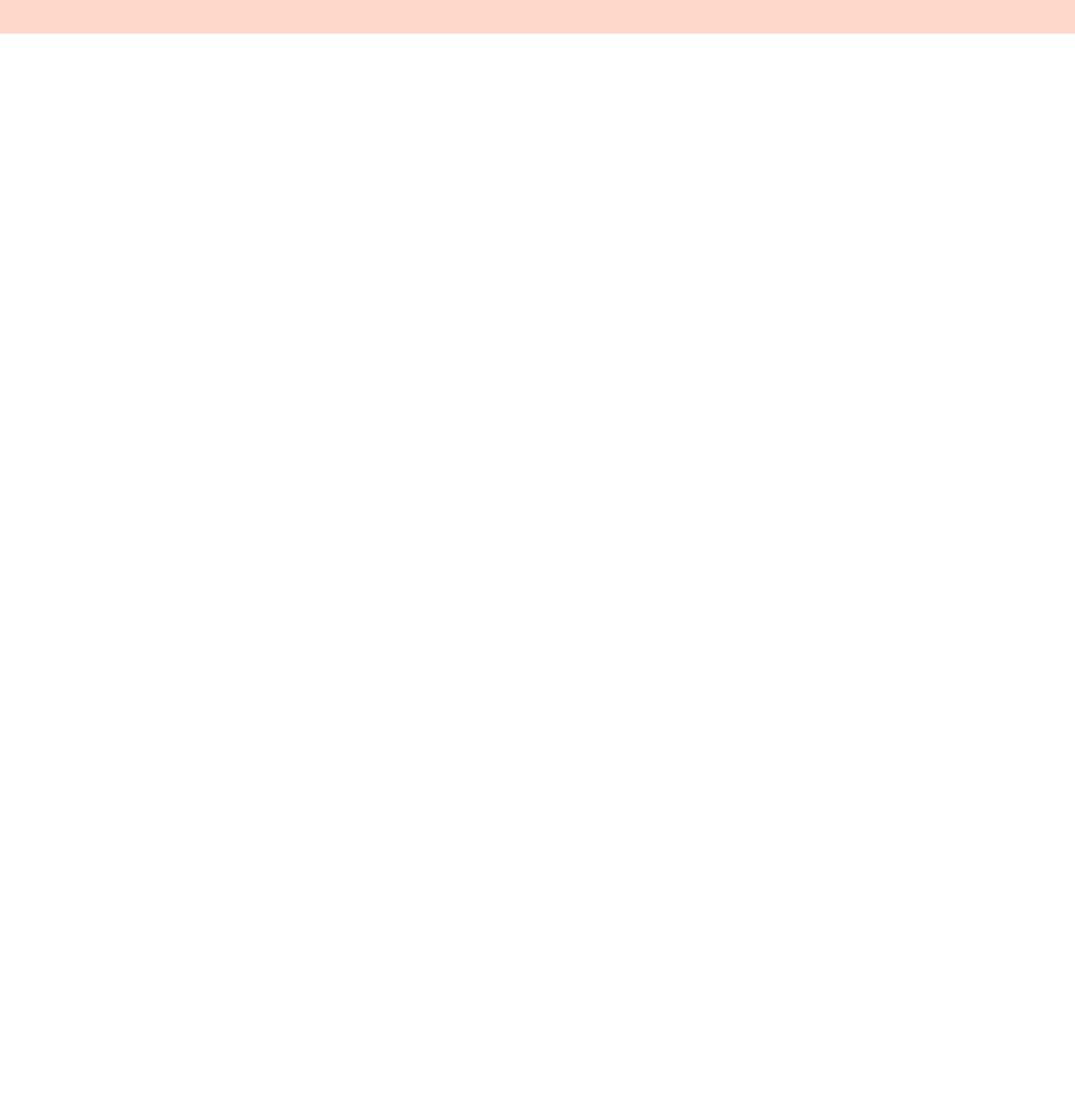
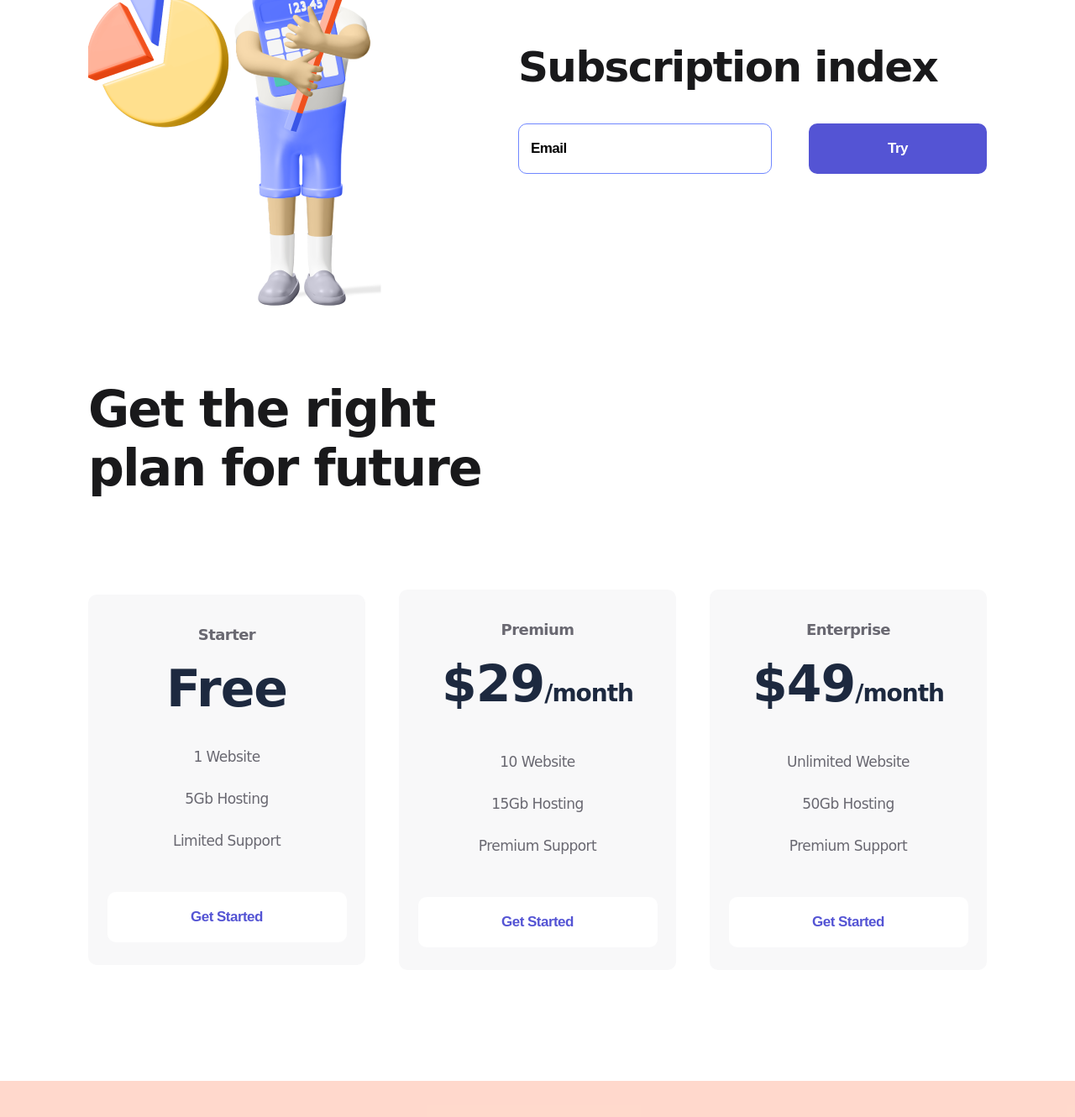
Before and after one commit to VovaShulepa/Byte-Academy-Marathon, a plain HTML site: page index.html in a window 1280 px wide. Shown: the part 971-2301 px from the top of the page at 84% size. Before the commit the page ends 1011 px from the top, so only its background shows below. Drawn offline with nearby package versions, Linux system fonts and the light colour scheme.

Commit message:
Add files via upload

```diff
--- a/index.html
+++ b/index.html
@@ -48,6 +48,59 @@
          <img src="./img/firstmen.png" alt="firstmen">
       </div>
     </section>
+    <section class="container subscribe">
+      <div>
+         <img src="./img/secondmen.png" alt="second men">
+      </div>
+      <div>
+         <h2 class="subscribe__title">Subscription index</h2>
+         <form>
+             <input class="input" type="email" placeholder="Email">
+            <button class="button button__violet">Try</button>
+         </form>
+      </div>
+    </section>
+    <section class="container plan">
+       <h2 class="plan__title">Get the right plan for future</h2>
+       <div class="plan__flex">
+           <div class="item">
+              <p class="item__text">Starter</p>
+              <h3 class="item__title">
+                   Free
+              </h3>
+              <ul>
+                  <li class="item__li">1 Website</li>
+                  <li class="item__li">5Gb Hosting</li>
+                  <li class="item__li">Limited Support</li>
+              </ul>
+              <button class="button button__item">Get Started</button>
+           </div>
+           <div class="item">
+            <p class="item__text">Premium</p>
+            <h3 class="item__title">
+                 $29<span>/month</span>
+            </h3>
+            <ul>
+                <li class="item__li">10 Website</li>
+                <li class="item__li">15Gb Hosting</li>
+                <li class="item__li">Premium Support</li>
+            </ul>
+            <button class="button button__item">Get Started</button>
+         </div>
+         <div class="item">
+            <p class="item__text">Enterprise</p>
+            <h3 class="item__title">
+                 $49<span>/month</span>
+            </h3>
+            <ul>
+                <li class="item__li">Unlimited Website</li>
+                <li class="item__li">50Gb Hosting</li>
+                <li class="item__li">Premium Support</li>
+            </ul>
+            <button class="button button__item">Get Started</button>
+         </div>
+       </div>
+    </section>
     <footer class="footer">
       <div class="container footer__flex">
          <div>
--- a/style/style.css
+++ b/style/style.css
@@ -1,6 +1,6 @@
 
    body{
-   font-family: 'DM Sans', sans-serif;
+      font-family: cursive;
    }
 
    a{
@@ -18,7 +18,7 @@ a{
       padding: 38px 0 48px;
    }
 
-.header__flex, .footer__flex, .about{
+   .header__flex, .footer__flex, .about, .subscribe, .plan__flex{
       display: flex;
       justify-content: space-between;
       align-items: center;
@@ -115,3 +115,115 @@ margin-bottom: 30px;
    .footer{
       padding: 53px 0;
    }
+
+   .subscribe{
+      margin-bottom: 85px;
+   }
+
+   .subscribe__title{
+      font-weight: 700;
+      font-size: 50px;
+      line-height: 57px;
+      letter-spacing: -1.56316px;
+      color: #19191B;
+      margin-bottom: 38px;
+   }
+
+   .input{
+      width: 302px;
+      height: 60px;
+      border-radius: 10px;
+      border: 1px solid #7087FF;
+      padding-left: 14px;
+      box-sizing: border-box;
+      margin-right: 39px;
+
+   }
+
+   .input::placeholder, .input{
+      font-weight: bold;
+      font-size: 17px;
+      line-height: 22px;
+      letter-spacing: -0.531474px;
+      color: #000000;
+   }
+
+   .input:focus{
+      outline: none;
+   }
+
+   .plan{
+      margin-bottom: 132px;
+   }
+
+   .plan__title{
+      font-weight: bold;
+      font-size: 60px;
+      line-height: 70px;
+      letter-spacing: -1.87579px;
+      color: #19191B;
+      max-width: 504px;
+      margin-bottom: 110px;
+   }
+
+   .item{
+      width: 330px;
+      background: #F8F8F9;
+      border-radius: 10px;
+      text-align: center;
+      padding: 34px 0 27px;
+   }
+
+   .item:hover{
+      transition: 500ms;
+      background: #FF7143;
+      box-shadow: 0px 32px 34px rgba(255, 112, 59, 0.317827);
+   }
+
+   .item__text{
+      font-weight: bold;
+      font-size: 18px;
+      line-height: 28px;
+      letter-spacing: -0.562737px;
+      color: #696871;
+   }
+
+   .item:hover .item__text, .item:hover .item__title, .item:hover .item__li{
+      color: white;
+      transition: 500ms;
+   }
+
+   .item__title{
+      font-weight: bold;
+      font-size: 60px;
+      line-height: 56px;
+      text-align: center;
+      letter-spacing: -1.03448px;
+      color: #1D293F;
+      margin: 22px 0 28px;
+   }
+
+   .item__title span{
+      font-size: 28px;
+   }
+
+   .item__li{
+      list-style: none;
+      font-size: 17px;
+      line-height: 50px;
+      letter-spacing: -0.531474px;
+      color: #696871;
+   }
+
+   .button__item{
+      width: 285px;
+      background: white;
+      color: #5454D4;
+      margin-top: 36px;
+   }
+
+   .item:hover .button__item{
+      background: #9F3919;
+      color: white;
+      transition: 500ms;
+   }
```
Also changed, not shown: img/secondmen.png (added). Lines whose indentation alone changed are shown as unchanged.
